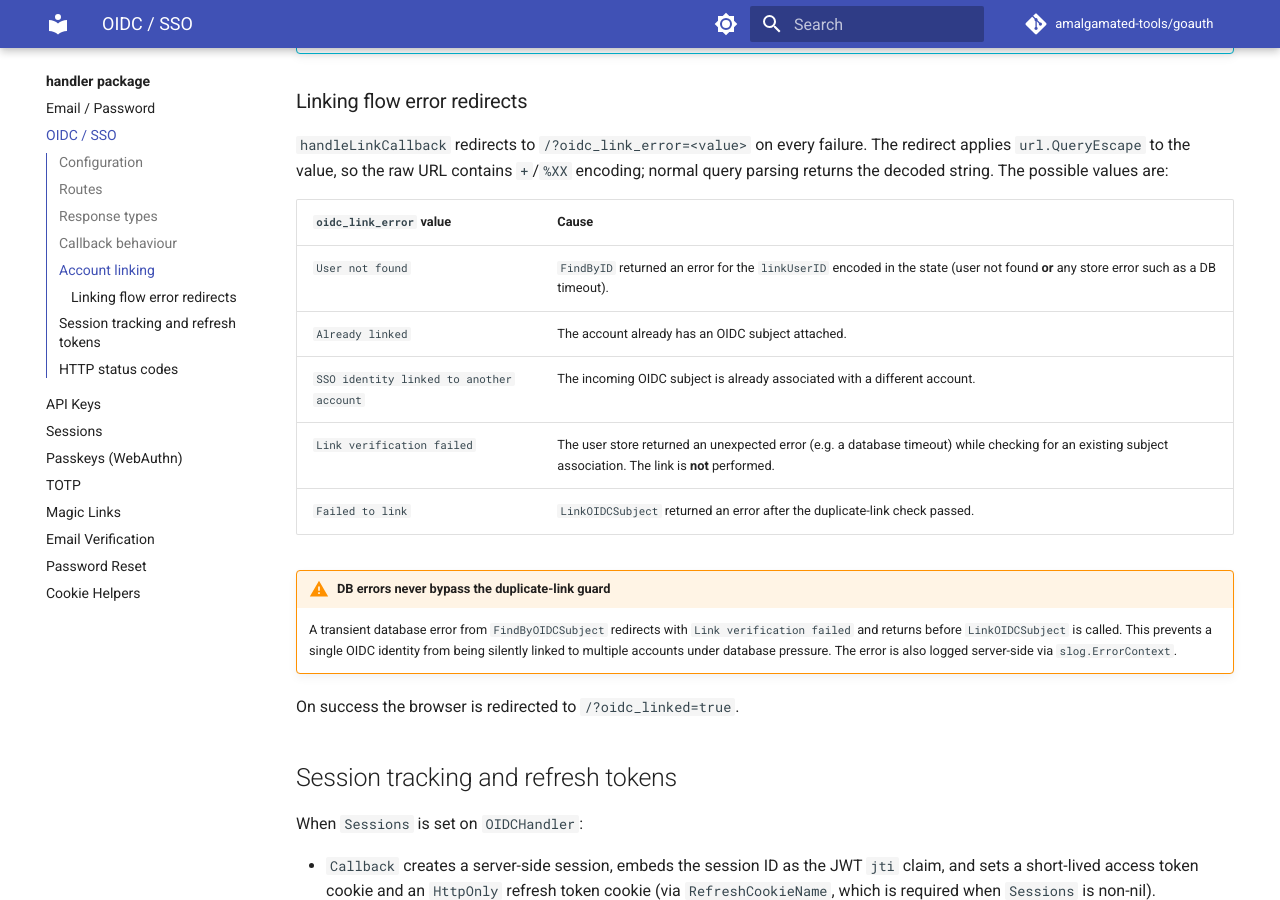
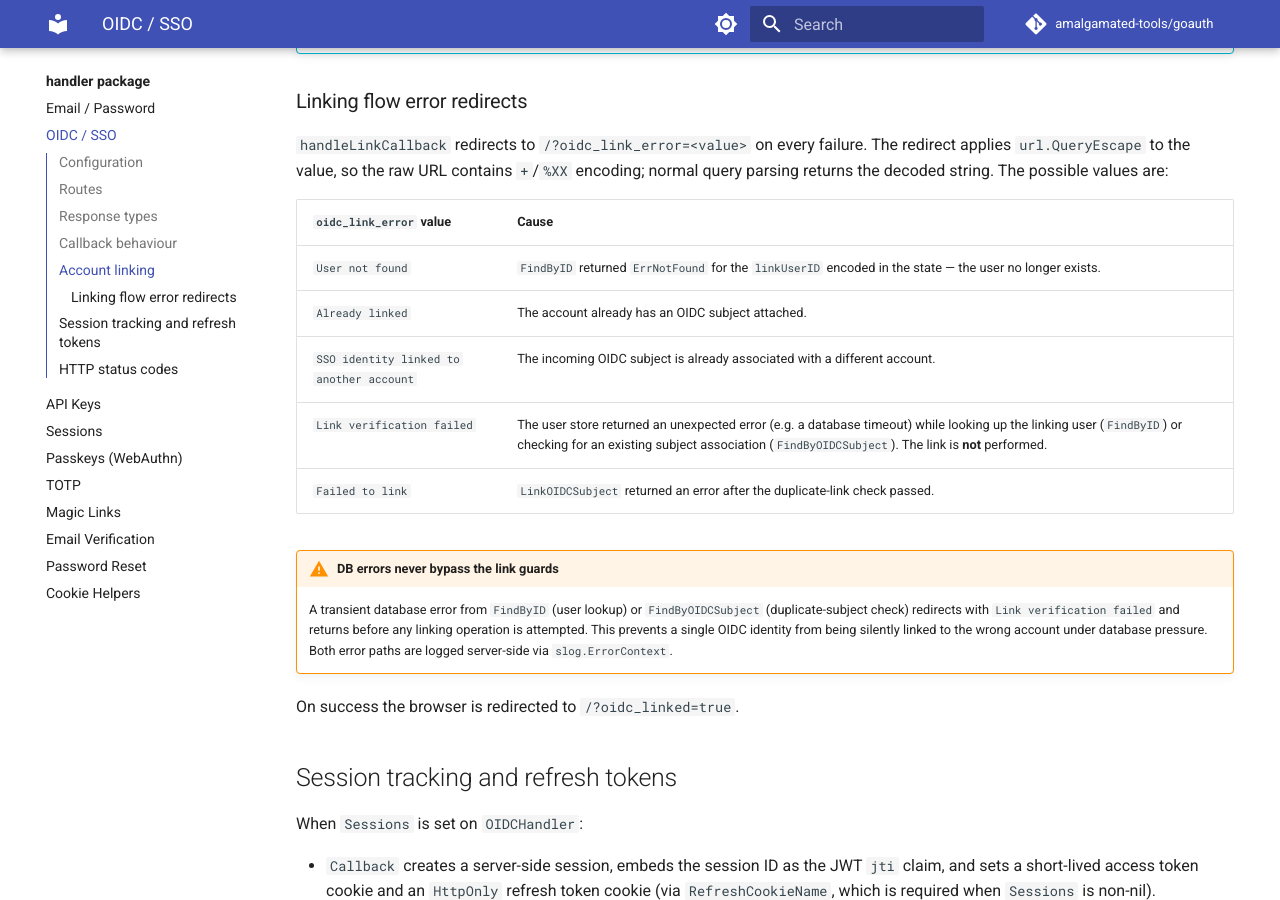
Before and after one commit to amalgamated-tools/goauth, an MkDocs documentation site: the page built from docs/handler/oidc.md, in a window 1280 px wide and 900 px high, scrolled down 2177 px. Built offline with MkDocs 1.6.1 and Material for MkDocs 9.7.7, drawn with Linux system fonts in a browser that asks for light colours; comment, search, counter and statistics services are not loaded; some of the changed text lies outside the part shown.

Commit message:
docs(oidc): update link-handler error-handling docs after ErrNotFound split (#197)
- 'User not found' now correctly reflects only ErrNotFound from FindByID
- 'Link verification failed' now covers both FindByID and FindByOIDCSubject DB errors
- Warning block updated to mention both guard paths
- HTTP status table: Link 409 limited to ErrNotFound; Link 500 now includes FindByID DB errors

Reflects fix in #191.

Co-authored-by: github-actions[bot] <41898282+github-actions[bot]@users.noreply.github.com>
Co-authored-by: Copilot <223556219+Copilot@users.noreply.github.com>

```diff
--- a/docs/handler/oidc.md
+++ b/docs/handler/oidc.md
@@ -73,14 +73,14 @@ Account linking uses a short-lived (5-minute) HMAC-signed state token to protect
 
 | `oidc_link_error` value | Cause |
 |-------------------------|-------|
-| `User not found` | `FindByID` returned an error for the `linkUserID` encoded in the state (user not found **or** any store error such as a DB timeout). |
+| `User not found` | `FindByID` returned `ErrNotFound` for the `linkUserID` encoded in the state — the user no longer exists. |
 | `Already linked` | The account already has an OIDC subject attached. |
 | `SSO identity linked to another account` | The incoming OIDC subject is already associated with a different account. |
-| `Link verification failed` | The user store returned an unexpected error (e.g. a database timeout) while checking for an existing subject association. The link is **not** performed. |
+| `Link verification failed` | The user store returned an unexpected error (e.g. a database timeout) while looking up the linking user (`FindByID`) or checking for an existing subject association (`FindByOIDCSubject`). The link is **not** performed. |
 | `Failed to link` | `LinkOIDCSubject` returned an error after the duplicate-link check passed. |
 
-!!! warning "DB errors never bypass the duplicate-link guard"
-    A transient database error from `FindByOIDCSubject` redirects with `Link verification failed` and returns before `LinkOIDCSubject` is called. This prevents a single OIDC identity from being silently linked to multiple accounts under database pressure. The error is also logged server-side via `slog.ErrorContext`.
+!!! warning "DB errors never bypass the link guards"
+    A transient database error from `FindByID` (user lookup) or `FindByOIDCSubject` (duplicate-subject check) redirects with `Link verification failed` and returns before any linking operation is attempted. This prevents a single OIDC identity from being silently linked to the wrong account under database pressure. Both error paths are logged server-side via `slog.ErrorContext`.
 
 On success the browser is redirected to `/?oidc_linked=true`.
 
@@ -112,8 +112,8 @@ When `Sessions` is `nil`, `OIDCHandler` issues an access JWT only. The token lif
 | `Link` | 302 Found | Redirects to OIDC provider to start the linking flow |
 | `Link` | 400 Bad Request | Missing nonce |
 | `Link` | 401 Unauthorized | Invalid or expired nonce |
-| `Link` | 409 Conflict | Account is already linked to an OIDC identity, or resolving the current user (`Users.FindByID`) fails |
-| `Link` | 500 Internal Server Error | Failed to initiate OIDC redirect or nonce store error |
+| `Link` | 409 Conflict | Account is already linked to an OIDC identity, or user not found (`ErrNotFound` from `Users.FindByID`) |
+| `Link` | 500 Internal Server Error | Failed to initiate OIDC redirect, nonce store error, or DB error when looking up user by ID |
 | `Link` | 503 Service Unavailable | `LinkNonces` is `nil` |
 
 !!! info "Link-callback redirects"
```
